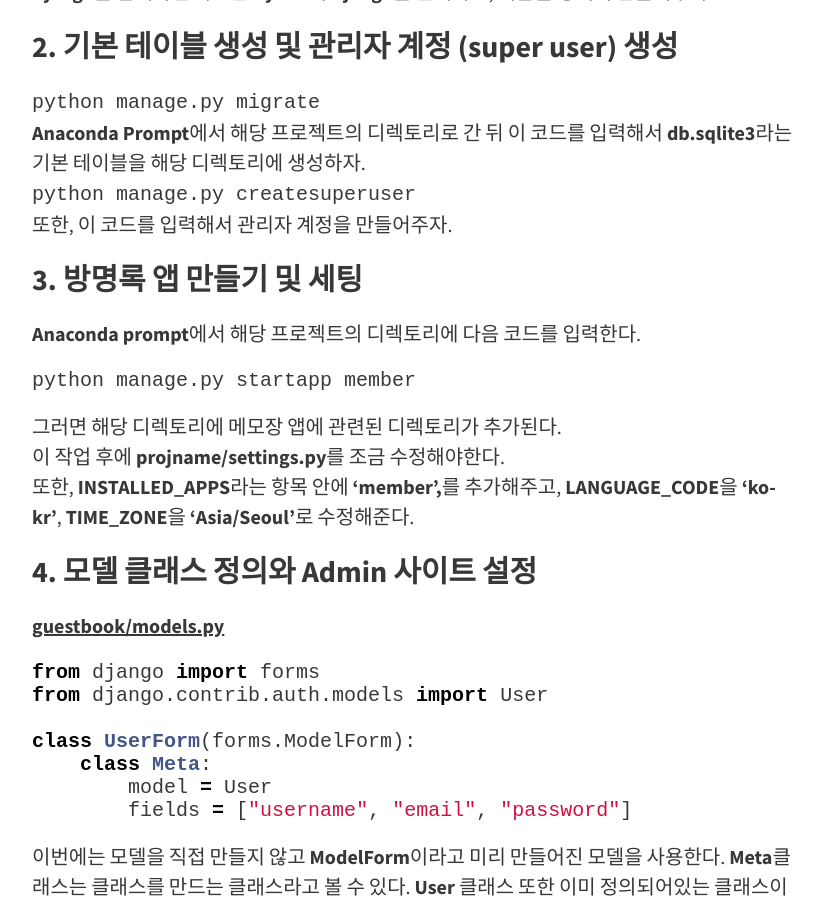
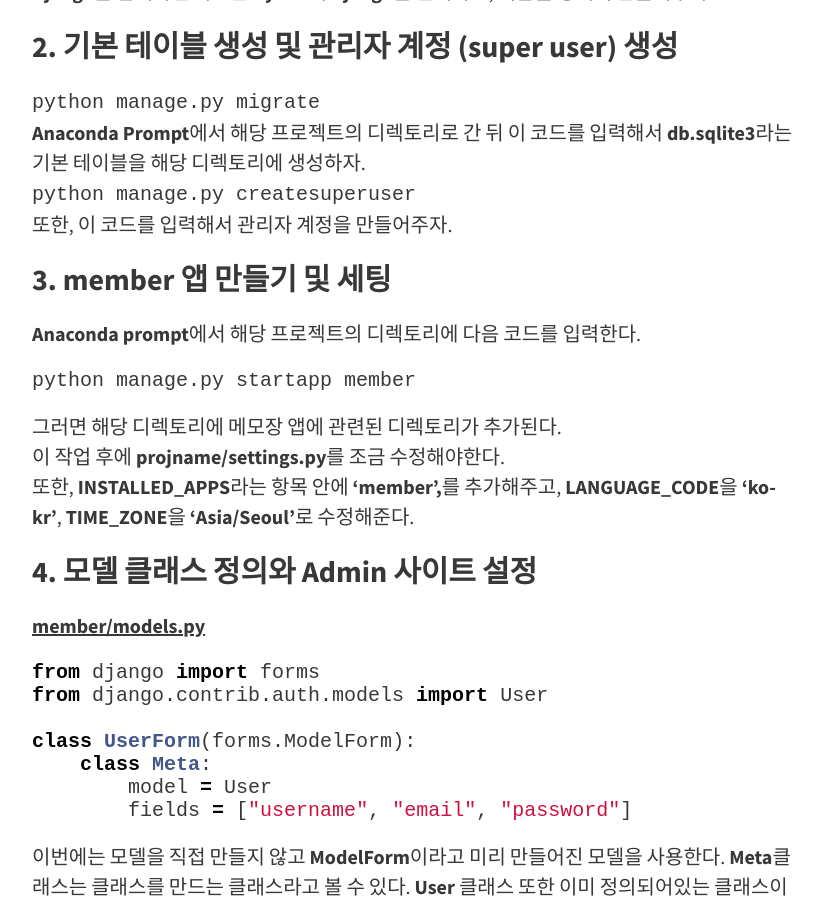
Before and after one commit to HwangToLee/HwangToLee.github.io, a Jekyll site: the page built from _posts/2019-07-15-Python-Django-Signup-Login.md, in a window 1280 px wide and 900 px high, scrolled down 611 px. Shown: the whole window, without its empty margins (224-1046 px from the left). Built offline with Jekyll 4.4.1, drawn with Linux system fonts in a browser that asks for light colours; nearby versions of some CDN libraries; our own code applies the rules of GitHub Pages for plain Markdown files; comment, search, counter and statistics services are not loaded.

Commit message:
Update 2019-07-15-Python-Django-Signup-Login.md

````diff
--- a/_posts/2019-07-15-Python-Django-Signup-Login.md
+++ b/_posts/2019-07-15-Python-Django-Signup-Login.md
@@ -20,7 +20,7 @@ comments: true
 <code> python manage.py createsuperuser  </code>
 또한, 이 코드를 입력해서 관리자 계정을 만들어주자.
 
-### 3. 방명록 앱 만들기 및 세팅
+### 3. member 앱 만들기 및 세팅
 
 **Anaconda prompt**에서 해당 프로젝트의 디렉토리에 다음 코드를 입력한다.
 
@@ -31,7 +31,7 @@ comments: true
 
 ### 4. 모델 클래스 정의와 Admin 사이트 설정
 
-**<u>guestbook/models.py</u>**
+**<u>member/models.py</u>**
 
 ```python
 from django import forms
````
